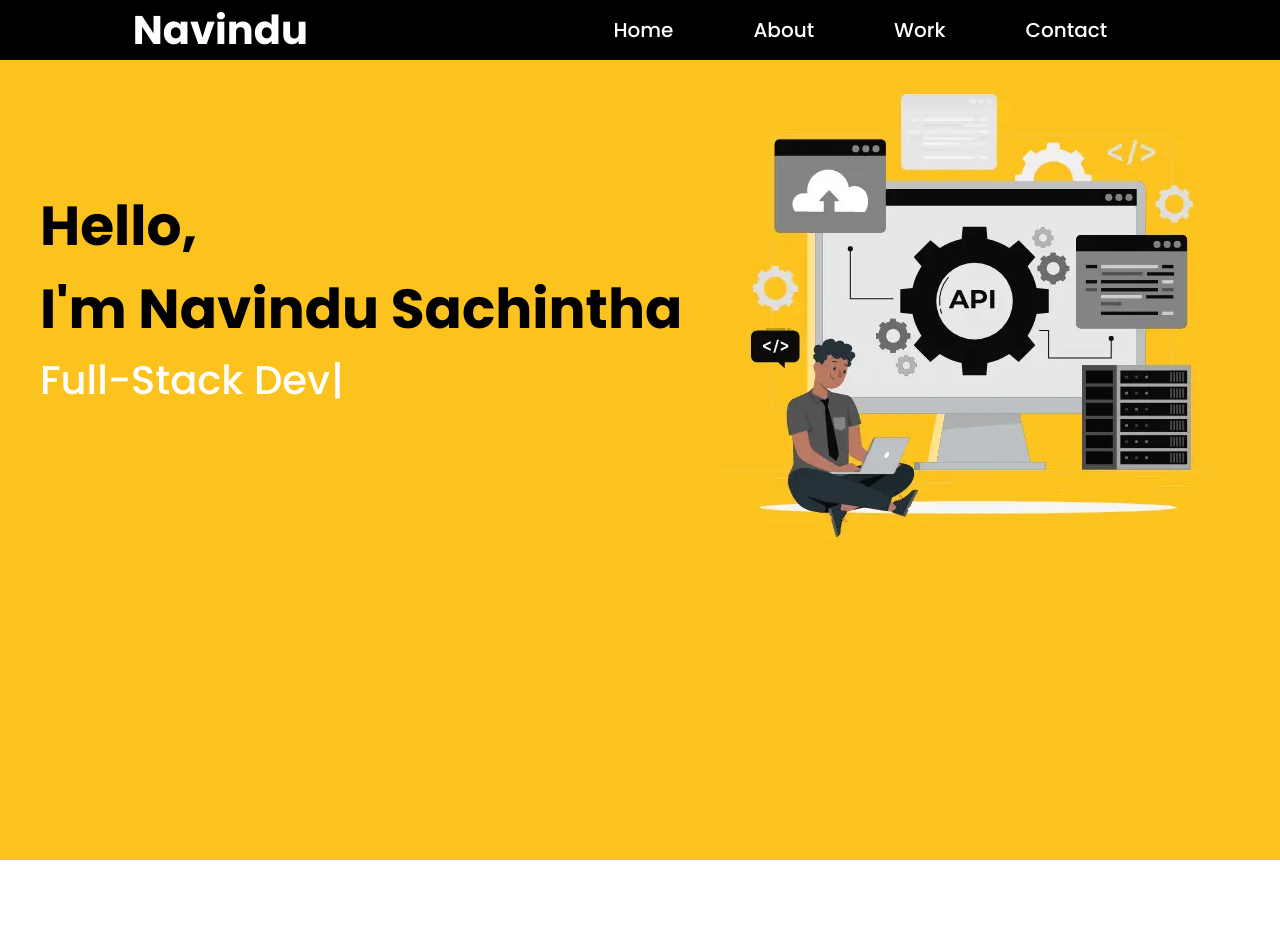
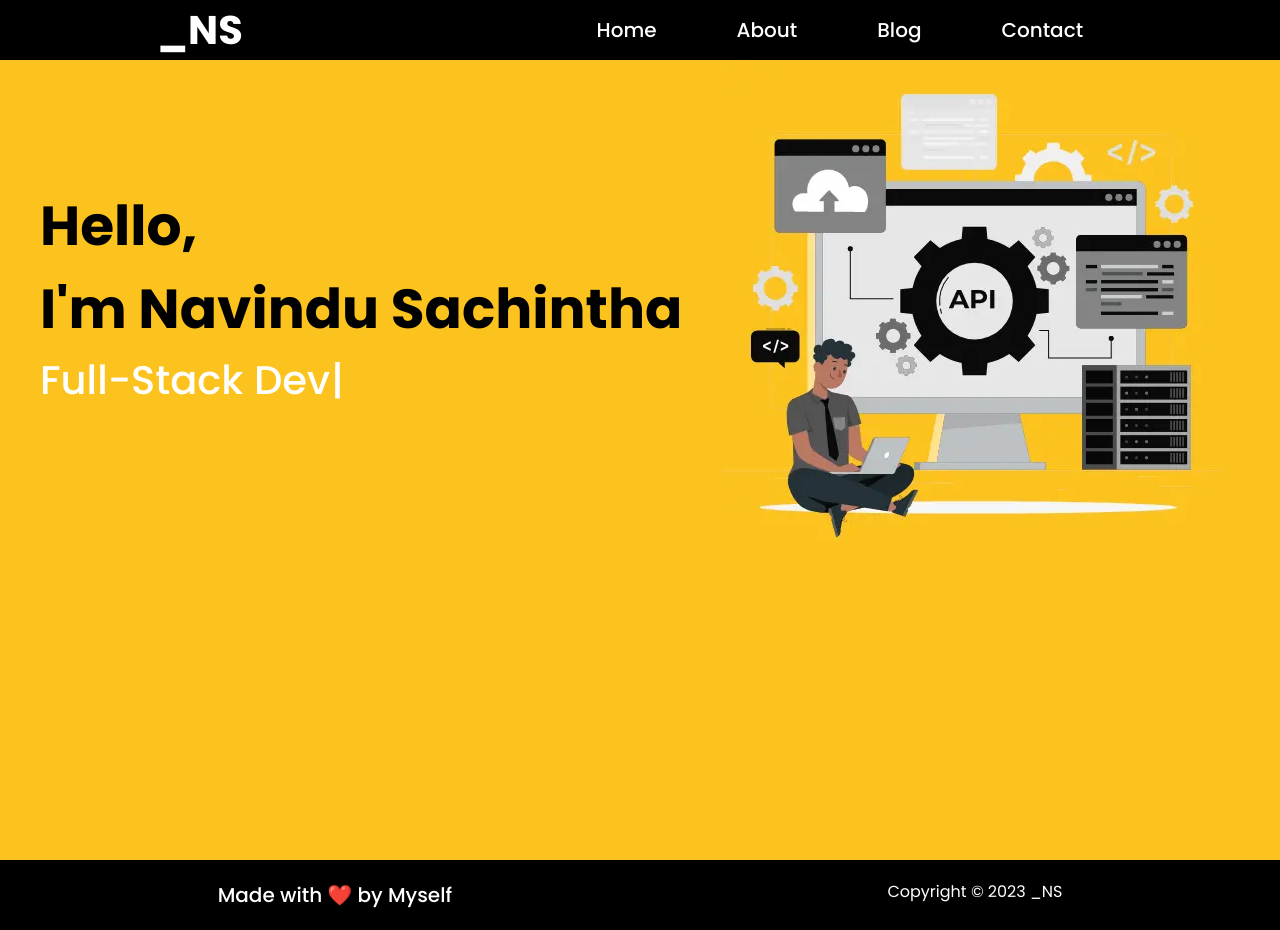
Before and after one commit to navindu-sachintha/react-portfolio, a React (Create React App) app: page / in a window 1280 px wide. Before the commit the page ends 860 px from the top, so only its background shows below. Built offline with nearby package versions, Linux system fonts and the light colour scheme.

Commit message:
Feature: Added Footer component

```diff
--- /dev/null
+++ b/src/components/Footer/Footer.css
@@ -0,0 +1,17 @@
+.footer {
+  background-color: #000000;
+}
+
+.footer-content {
+  padding: 20px 0 20px 0;
+  color: #ffffff;
+  margin-left: auto;
+  margin-right: auto;
+  text-align: left;
+  justify-content: space-around;
+}
+
+.f-title {
+  font-weight: 500;
+  font-size: 20px;
+}
--- /dev/null
+++ b/src/components/Footer/Footer.js
@@ -0,0 +1,15 @@
+import React from "react";
+import './Footer.css';
+
+export default function Footer (){
+  const d = new Date();
+  let year = d.getFullYear();
+  return (
+    <div className="footer">
+      <div className="footer-content flex flex-row">
+        <p className="f-title">Made with ❤️ by Myself</p>
+        <p className="f-tagline">Copyright © {year} _NS</p>
+      </div>
+    </div>
+  )
+}
--- a/src/components/Navbar/MenuItems.js
+++ b/src/components/Navbar/MenuItems.js
@@ -12,7 +12,7 @@ export const MenuItems = [
   },
 
   {
-    title : 'Work',
+    title : 'Blog',
     url : '#',
     cName : 'nav-links px-10'
   },
--- a/src/components/Navbar/Navbar.js
+++ b/src/components/Navbar/Navbar.js
@@ -8,7 +8,7 @@ class Navbar extends Component {
 
         <div className='header-bar flex flex-row'>
           <div className='header-logo flex-auto'>
-            Navindu
+            _NS
           </div>
           <nav className='nav-menu flex-auto'>
             <ul className='flex flex-row'>
--- a/src/pages/Home.js
+++ b/src/pages/Home.js
@@ -1,6 +1,7 @@
 import React from "react";
 import Homepage from "../components/Homepage/Homepage";
 import Navbar from "../components/Navbar/Navbar";
+import Footer from "../components/Footer/Footer";
 
 export default function Home (){
   return (
@@ -11,6 +12,9 @@ export default function Home (){
       <main>
         <Homepage />
       </main>
+      <footer>
+        <Footer />
+      </footer>
     </div>
   )
 }
```
